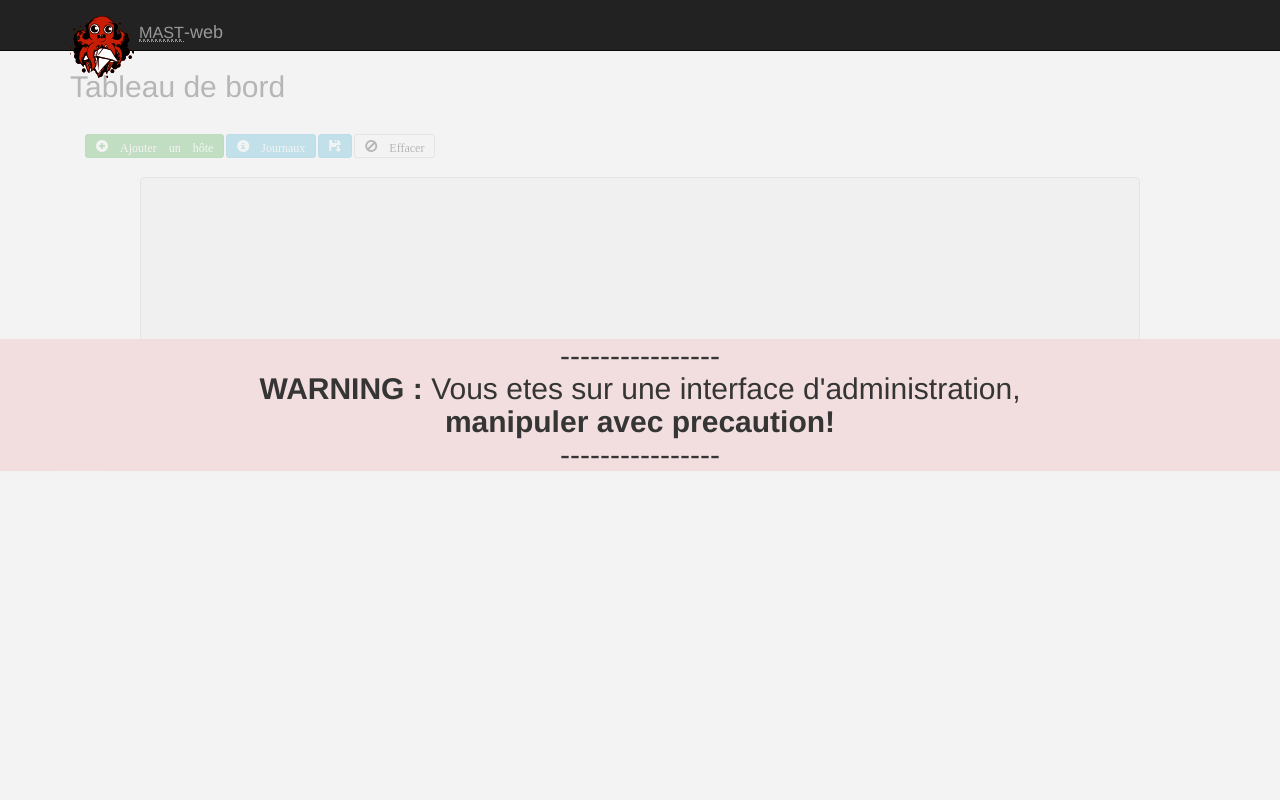
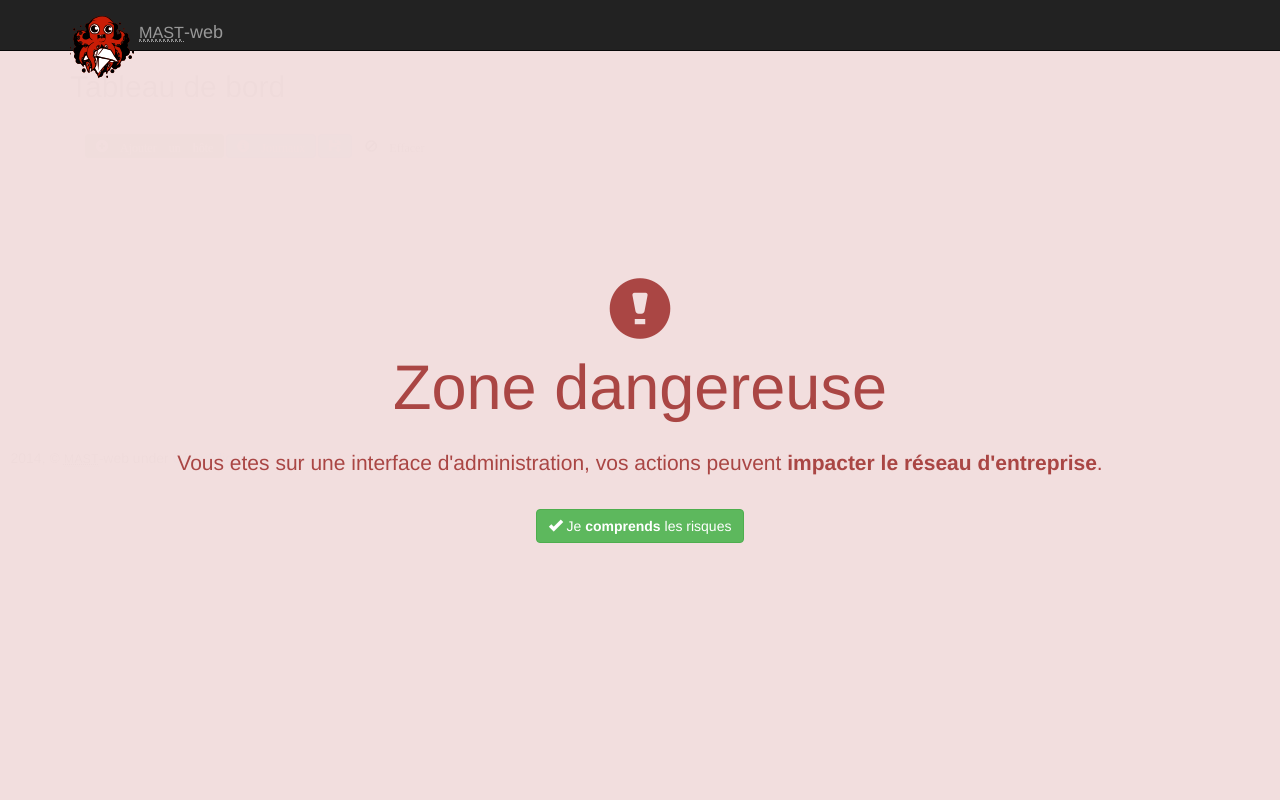
Before and after one commit to edouard-lopez/mast-web, a CodeIgniter app: page / in a window 1280 px wide. Run offline with CodeIgniter, Linux system fonts and the light colour scheme; data that the repository does not hold is empty; style sheets or scripts are compiled from the project's sources; some libraries are stand-ins or nearby versions.

Commit message:
refactor(overlay): revamp overlay UI and mechanism
* Use 'jumbotron' class for overlay,
* remove overlay if user use 'im=smart' string
* only hide when 'accept' button is clicked
* remove CSS from HTML and reduce footprint
* add i18n

```diff
--- a/application/language/fr_FR/fr_FR_lang.php
+++ b/application/language/fr_FR/fr_FR_lang.php
@@ -16,3 +16,6 @@ $lang['remove-host'] = 'Supprimer un hôte';
 
 $lang['dashboard'] = 'Tableau de bord';
 $lang['clear'] = 'Effacer';
+$lang['dangerous-area'] = 'Zone dangereuse';
+$lang['dangerous-area.explain'] = "Vous etes sur une interface d'administration, vos actions peuvent <strong>impacter le réseau d'entreprise</strong>.";
+$lang['dangerous-area.accept'] = 'Je <b>comprends</b> les risques';
--- a/application/views/home.php
+++ b/application/views/home.php
@@ -6,41 +6,17 @@
 ?>
 <?php require TPL_PATH . '/header.php'; ?>
 
-<style type="text/css">
-    .layerFull{
-        width: 100%;
-        height: 100%;
-        opacity: 0.7;
-        background-color: #eee;
-        position: absolute;
-    }
-
-    #parent {
-        z-index: 1000;
-        width: 100%;
-        height: 100%;
-        position: fixed;
-        display: table;
-        top: 0;
-        left: 0;
-    }
-
-    .child {
-        z-index: 1001;
-        opacity: 0.99;
-        display: table-cell;
-        vertical-align: middle;
-        text-align: center;
-    }
-</style>
-
-<div id="parent" onclick="javascript:$(this).hide();">
-    <div class="layerFull"></div>
-    <div class="child">
-        <h2 class="bg-danger">----------------<br/>
-            <strong>WARNING :</strong> Vous etes sur une interface d'administration,<br/>
-            <strong> manipuler avec precaution!</strong><br/>----------------
-        </h2>
+<div id="dangerous-area">
+    <div class="child jumbotron alert-danger">
+        <h1>
+            <i class="glyphicon glyphicon-exclamation-sign"></i>
+            <br/>
+            <?= i18n($this, 'dangerous-area') ?>
+        </h1>
+        <p>
+            <?= i18n($this, 'dangerous-area.explain') ?>
+        </p>
+        <button id="accept-danger" class="btn btn-success"><i class="glyphicon glyphicon-ok"></i> <?= i18n($this, 'dangerous-area.accept') ?></button>
     </div>
 </div>
 
--- a/resources/css/main.css
+++ b/resources/css/main.css
@@ -30,3 +30,21 @@ p:last-child {
 {
     display: inline;
 }
+
+#dangerous-area {
+    z-index: 1000;
+    width: 100%;
+    height: 100%;
+    position: fixed;
+    display: table;
+    top: 0;
+    left: 0;
+}
+
+.child {
+    z-index: 1001;
+    opacity: 0.99;
+    display: table-cell;
+    vertical-align: middle;
+    text-align: center;
+}
--- a/resources/js/main.js
+++ b/resources/js/main.js
@@ -22,9 +22,27 @@ var instance = {
 		return false;
 	},
 
+    /**
+     * Don't block access if user is smart enough, i.e.
+     * require 'im=smart' string in hash :)
+     * @returns {instance}
+     */
+    overlay: function () {
+        var reSmart = /im=smart/;
+		var hash = window.location.hash;
+        console.log(hash);
+		if (hash !== '' && hash !== null && reSmart.exec(hash)) {
+            $('#dangerous-area').hide();
+        }
+
+        return this;
+    },
 
 	init: function () {
 		var self = this;
+
+        this.overlay()
+
         $('.service .btn-action').on( "click", function() {
             self.apiCall(this.id);
         });
@@ -34,6 +52,12 @@ var instance = {
         $('.btn-clear').on( "click", function() {
             $('.stdout').html('');
         });
+
+        $('#accept-danger').on( "click", function() {
+            $('#dangerous-area').hide();
+        });
+
+        return this;
     }
 };
 
```
